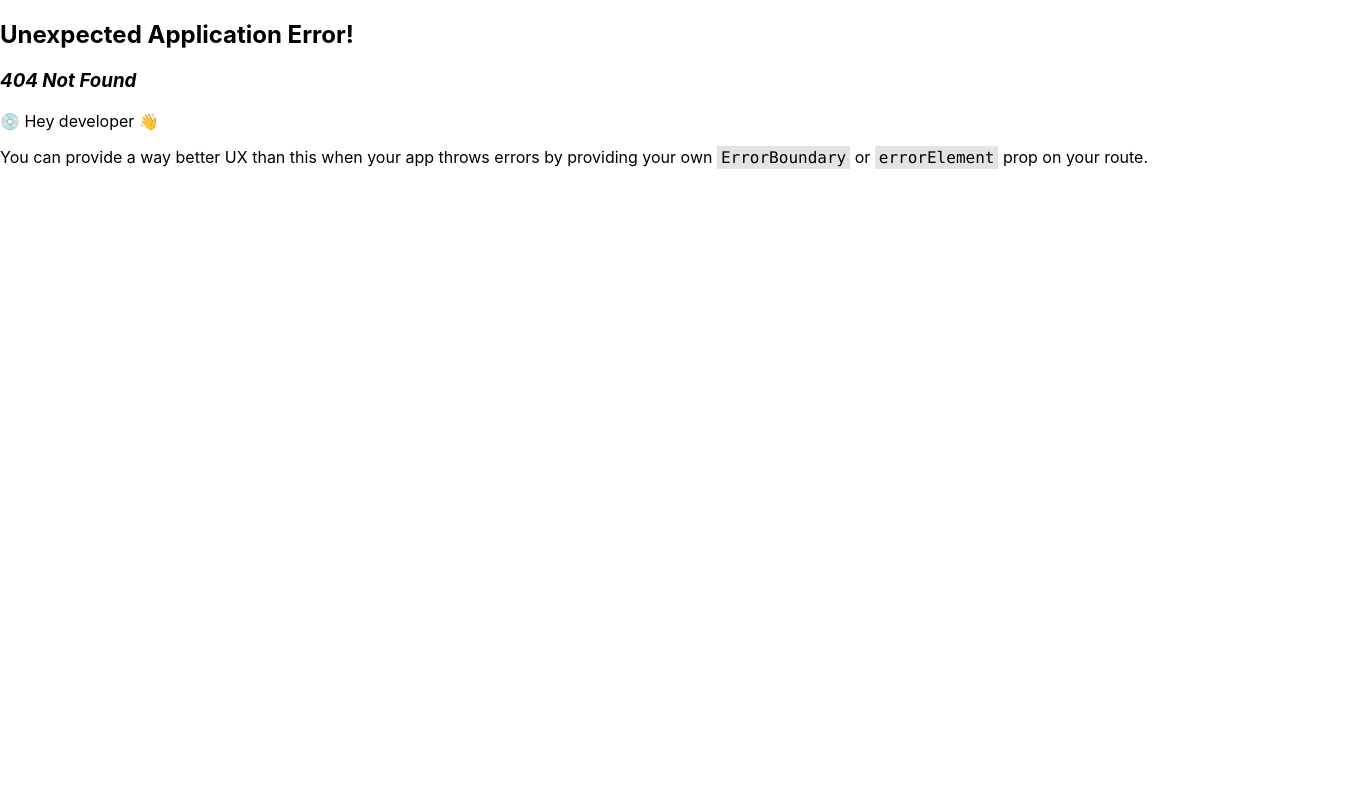
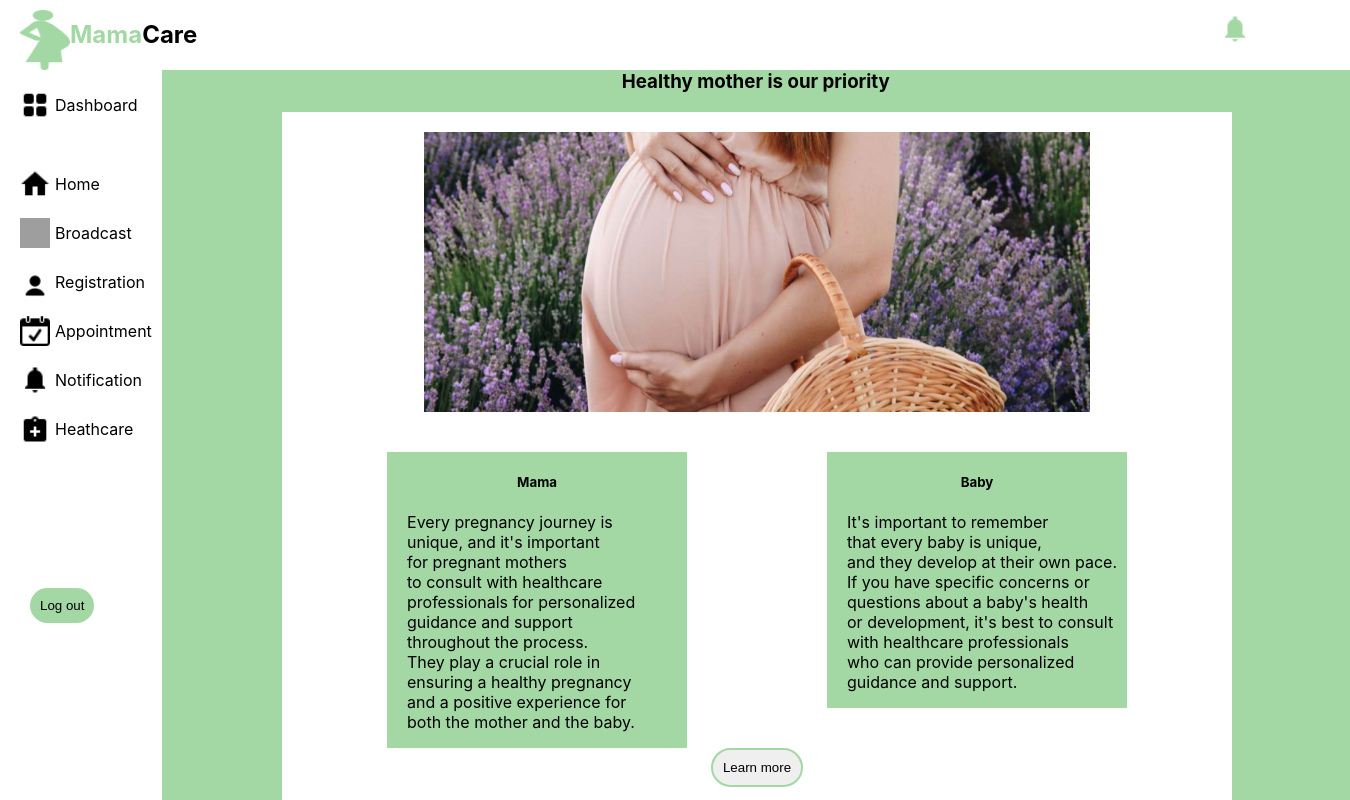
Before and after one commit to Igire-Rwanda/Infant-healthy-assurance, a React (Create React App) app: page /healthcare in a window 1280 px wide. Before the commit this address had no page. Shown: the top 800 px of the page, 1350 px wide, since content can reach past the window. Built offline with nearby package versions, Linux system fonts and the light colour scheme; grey boxes are pictures that could not be loaded.

Commit message:
adding heathcare page with its css

```diff
--- a/src/Layout/DoctorLayout.jsx
+++ b/src/Layout/DoctorLayout.jsx
@@ -12,7 +12,7 @@ function DoctorLayout({ children }) {
         <div>
           <SideMenu />
         </div>
-        <div className="body">{children}</div>
+        <div >{children}</div>
       </div>
     </>
   );
--- /dev/null
+++ b/src/Pages/Healthcare.jsx
@@ -0,0 +1,54 @@
+import React from "react";
+import DoctorLayout from "../Layout/DoctorLayout";
+import "../styles/sidemenu.css"
+import img from "../Images/Rectangle 110.png"
+export default function Healthcare(){
+    return(
+        <DoctorLayout>
+            <div className="hbody">
+            <h3>Healthy mother is our priority</h3>
+            <div className="hbody2">
+              <div className="upperpart">
+
+                 <img src={img} alt="" />
+              </div>
+              <div className="lowerpart">
+                    <div className="mama">
+                        <h5>Mama</h5>
+                        <p>
+                        Every pregnancy journey is <br />
+                        unique, and it's important <br />
+                        for pregnant mothers <br />
+                        to consult with healthcare  <br />
+                        professionals for personalized <br />
+                        guidance and support <br />
+                        throughout the process. <br />
+                        They play a crucial role in <br />
+                        ensuring a healthy pregnancy <br />
+                        and a positive experience for <br />
+                        both the mother and the baby. <br />
+                        </p>
+                    </div>
+                    <div className="baby">
+                        <h5>Baby</h5>
+                        <p>
+                            It's important to remember <br />
+                            that every baby is unique, <br />
+                            and they develop at their own pace. <br />
+                            If you have specific concerns or <br />
+                            questions about a baby's health <br />
+                            or development, it's best to consult <br />
+                            with healthcare professionals <br />
+                            who can provide personalized  <br />
+                            guidance and support. <br />
+                        </p>
+                    </div>
+                </div>
+                <div className="btn1">
+                  <button className="hbtn">Learn more</button>
+               </div>
+            </div>
+            </div>
+        </DoctorLayout>
+    )
+}
--- a/src/index.js
+++ b/src/index.js
@@ -5,6 +5,7 @@ import App from './App';
 import reportWebVitals from './reportWebVitals';
 import { RouterProvider, createBrowserRouter } from 'react-router-dom';
 import Doctordashboard from './Pages/Doctordashboard';
+import Healthcare from './Pages/Healthcare';
 
 const root = ReactDOM.createRoot(document.getElementById('root'));
 const router=createBrowserRouter([
@@ -15,6 +16,10 @@ const router=createBrowserRouter([
   {
     path:"/dashboard",
     element:<Doctordashboard/>
+  },
+  {
+    path:"/healthcare",
+    element:<Healthcare/>
   }
 ])
 root.render(
--- a/src/styles/sidemenu.css
+++ b/src/styles/sidemenu.css
@@ -32,14 +32,19 @@
   }
   .body{
     background-color: #a3d8a5;
-    height: 74vh;
-    width: 100%;
+    height: 89vh;
+    width: 1208px;
     margin-top: 20px;
-    background-color: #a3d8a5;
+    margin-left: 10px;
+    display: flex;
+    align-items: center;
+    justify-content: center;
+
+
   }
   .body h3{
     text-align: center;
-    margin-top: 100px;
+
   }
   .button{
     margin-left: 30px;
@@ -54,3 +59,74 @@
     padding-right: 10px;
     border-radius: 20px;
   }
+  .upperpart img{
+    width: 70%;
+    height: 35vh;
+    margin-top: 20px;
+  }
+  .upperpart{
+    display: flex;
+    align-items: center;
+    justify-content: center;
+
+  }
+
+  .hbody{
+    background-color: #a3d8a5;
+    height: 110vh;
+    width: 1188px;
+    margin-top: 20px;
+    margin-left: 10px;
+
+
+  }
+  .lowerpart{
+    display: flex;
+    justify-content: center;
+    align-items: center;
+    gap: 140px;
+  }
+  .hbtn{
+    border: 2px solid #a3d8a5 ;
+    padding: 10px;
+    padding-left: 10px;
+    padding-right: 10px;
+    border-radius: 20px;
+  }
+  .btn1{
+    display: flex;
+    justify-content: center;
+    align-items: center
+  }
+  .hbody h3{
+    display: flex;
+    justify-content: center;
+    align-items: center;
+  }
+  .hbody2{
+    background-color: white;
+    width: 80%;
+    margin-left: 120px;
+    height: 90%;
+  }
+  .mama, .baby{
+   background-color: #a3d8a5;
+   width: 300px;
+
+  }
+  .mama{
+    margin-top:40px ;
+  }
+  .baby h5{
+    display: flex;
+    justify-content: center;
+    align-items: center;
+  }
+  .mama h5{
+    display: flex;
+    justify-content: center;
+    align-items: center;
+  }
+  .baby p, .mama p{
+    margin-left: 20px;
+  }
```
Also changed, not shown: src/Images/Rectangle 110.png (added).
